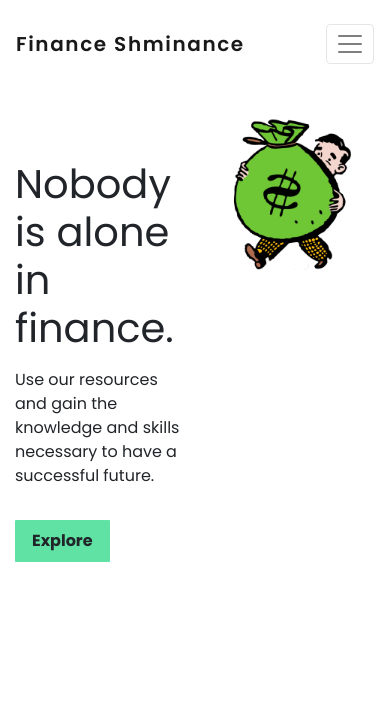
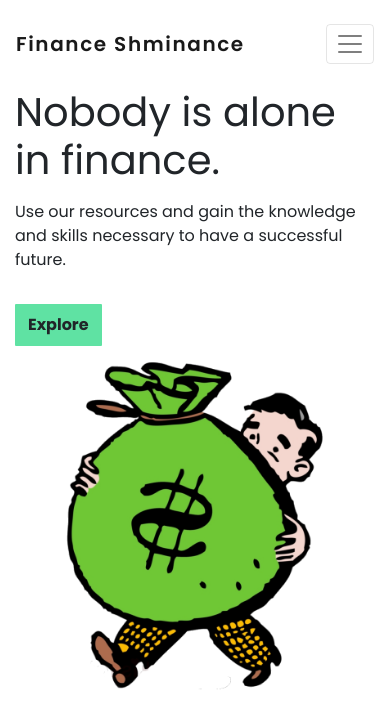
Before and after one commit to michellehwin/Finance-Shminance, a plain HTML site: page index.html in a window 390 px wide. Drawn offline with nearby package versions, Linux system fonts and the light colour scheme.

Commit message:
Mobile Spacing Fix

```diff
--- a/index.html
+++ b/index.html
@@ -64,13 +64,13 @@
     </header>
 
     <div class="container">
-        <div class="row pt-4">
-            <div class="col-6">
-                <h1 class="pt-6 mt-5">Nobody is alone in finance.</h1>
+        <div class="row pt-lg-4">
+            <div class="col-lg-6 col-sm-12">
+                <h1 class="pt-lg-6 mt-lg-5">Nobody is alone in finance.</h1>
                 <p class="pt-2">Use our resources and gain the knowledge and skills necessary to have a successful future.</p>
-                <a class="btn btn-explore font-weight-bold px-3 py-2 mt-3" href="#">Explore</a>
+                <a class="btn btn-explore font-weight-bold px-lg-3 py-2 mt-3 mb-sm-5" href="#">Explore</a>
             </div>
-            <div class="col-6">
+            <div class="col-lg-6 col-sm-12 pt-sm-4">
                 <img class='img-fluid' src="images/temp-money.png" alt="">
             </div>
         </div>
```
